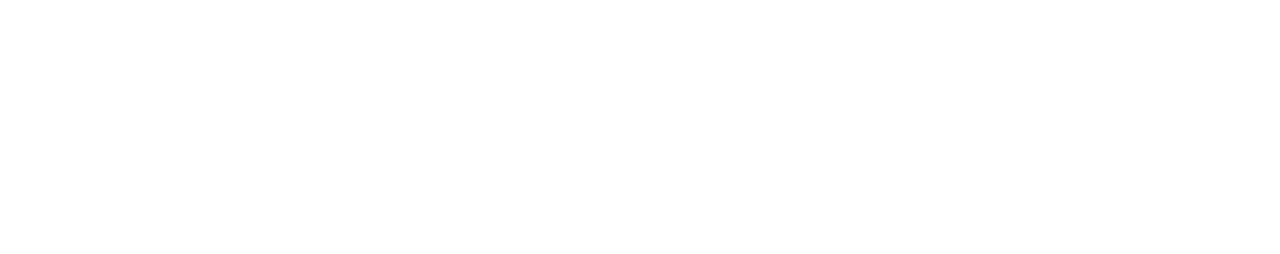
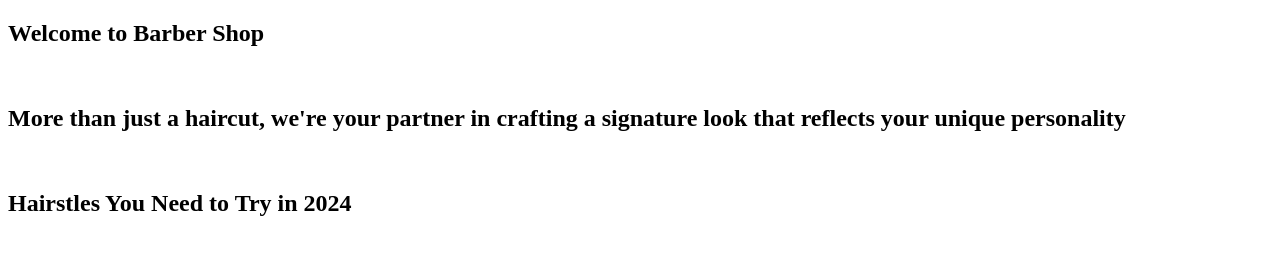
Before and after one commit to SardiusJay/Barber-shop, a plain HTML site: page index.html in a window 1280 px wide. Drawn offline with Linux system fonts and the light colour scheme.

Commit message:
wip:Staring with the html code

```diff
--- a/index.html
+++ b/index.html
@@ -6,6 +6,18 @@
     <title>Barber Shop</title>
 </head>
 <body>
+    <section>
+        <h1>Welcome to Barber Shop</h1>
+        <img src="" />
+        <img>
+    <h2>More than just a haircut, we're your partner in crafting a signature
+        look that reflects your unique personality</h2>
+        <img src="" />
+        </section>
+
+        <section>
+            <h2>Hairstles You Need to Try in 2024</h2>
+        </section>
 
 </body>
 </html>
```
